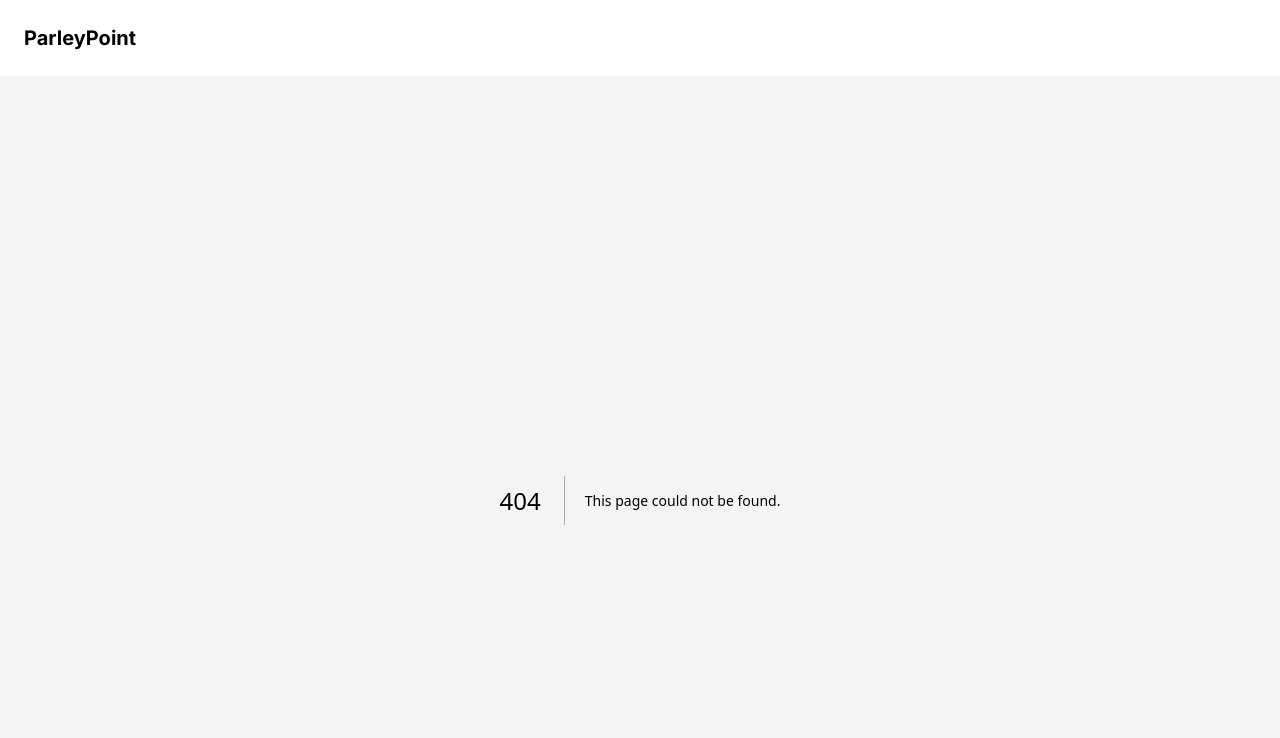
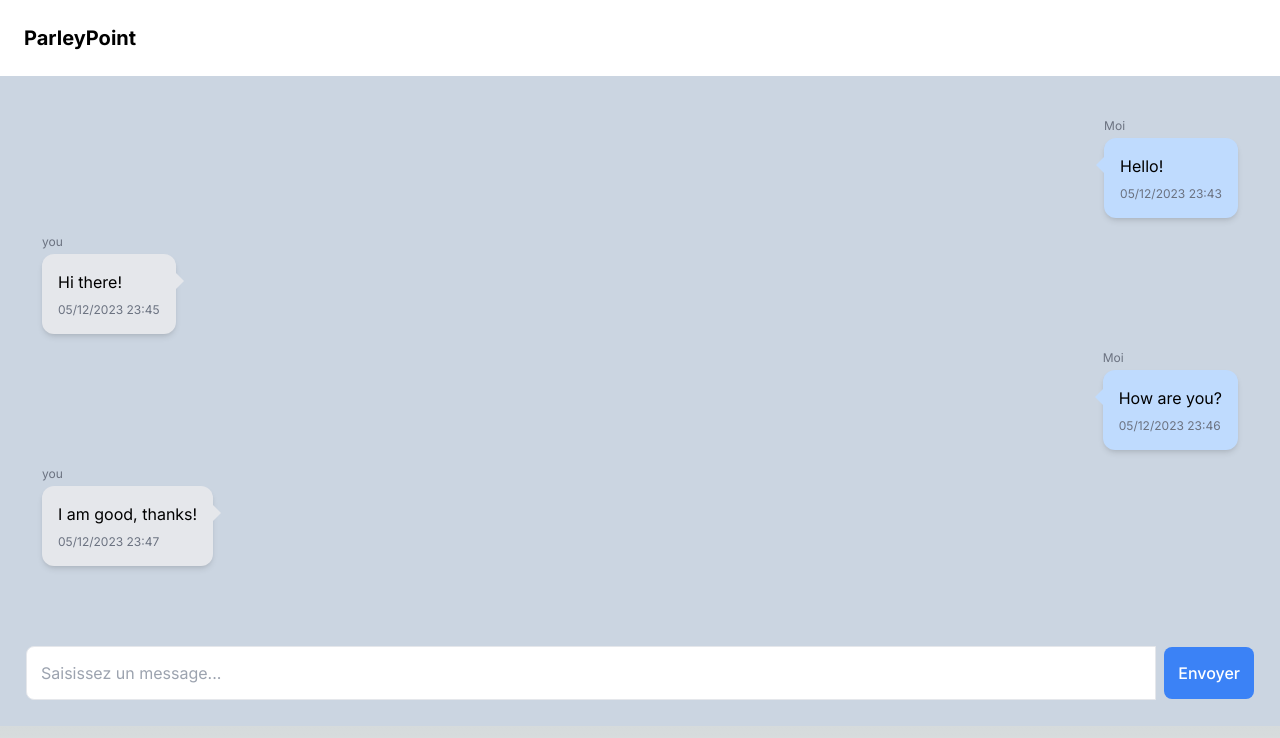
Before and after one commit to 242darkman/chat-temps-reel-next-nest, a Next.js app in the folder chat-real-time/: page /chat in a window 1280 px wide. Before the commit this address had no page. Shown: the top 738 px of the page. Built offline with nearby package versions, Linux system fonts and the light colour scheme.

Commit message:
feat: ajout de l'interface utilisatur du chat

```diff
--- a/chat-real-time/package.json
+++ b/chat-real-time/package.json
@@ -14,7 +14,8 @@
     "react": "^18",
     "react-dom": "^18",
     "react-icons": "^4.12.0",
-    "socket.io-client": "^4.7.2"
+    "socket.io-client": "^4.7.2",
+    "tailwind-scrollbar-hide": "^1.1.7"
   },
   "devDependencies": {
     "@babel/core": "^7.23.5",
@@ -22,6 +23,7 @@
     "babel-preset-next": "^1.4.0",
     "eslint": "^8",
     "eslint-config-next": "14.0.3",
+    "eslint-plugin-react": "^7.33.2",
     "postcss": "^8",
     "tailwindcss": "^3.3.0"
   }
--- /dev/null
+++ b/chat-real-time/src/app/chat/page.js
@@ -0,0 +1,34 @@
+'use client';
+
+import BaseChatInput from '@/components/BaseChatInput.jsx';
+import BaseChatMessagesDisplay from '@/components/BaseChatMessagesDisplay.jsx';
+import React from 'react';
+import { UserProvider } from '@/stores/UserContext.js';
+
+export default function ChatPage () {
+  const messages = [
+    { user: 'me', message: 'Hello!', timestamp: '05/12/2023 23:43' },
+    { user: 'you', message: 'Hi there!', timestamp: '05/12/2023 23:45' },
+    { user: 'me', message: 'How are you?', timestamp: '05/12/2023 23:46' },
+    { user: 'you', message: 'I am good, thanks!', timestamp: '05/12/2023 23:47' },
+  ];
+
+  const handleSend = (message) => {
+    // Handle sending message
+    console.log('Sending message:', message);
+  };
+
+  return (
+    <UserProvider>
+      <div className="flex flex-col h-full">
+        <div className="flex-grow overflow-y-auto p-4 scrollbar-hide">
+          <BaseChatMessagesDisplay messages={messages} />
+        </div>
+
+        <div className="p-4">
+          <BaseChatInput onSend={handleSend} />
+        </div>
+      </div>
+    </UserProvider>
+  );
+};
--- a/chat-real-time/src/app/layout.js
+++ b/chat-real-time/src/app/layout.js
@@ -1,8 +1,9 @@
-import './globals.css'
+import './globals.css';
 
-import { Inter } from 'next/font/google'
+import { Inter } from 'next/font/google';
+import Link from 'next/link';
 
-const inter = Inter({ subsets: ['latin'] })
+const inter = Inter({ subsets: ['latin'] });
 
 export const metadata = {
   title: 'ParleyPoint',
@@ -10,16 +11,19 @@ export const metadata = {
 }
 
 export default function RootLayout({ children }) {
+
   return (
-    <html lang="en">
-      <body className={inter.className}>
-        <div className="min-h-screen bg-gray-100">
+    <html lang="fr">
+      <body className={`${inter.className} h-full`}>
+        <div className="bg-slate-300">
           <nav className="bg-white p-6">
             <div className="container mx-auto">
-              <h1 className="font-bold text-xl">ParleyPoint</h1>
+              <Link href="/">
+                <h1 className="font-bold text-xl cursor-pointer">ParleyPoint</h1>
+              </Link>
             </div>
           </nav>
-          <main className="container mx-auto p-6">
+          <main className="container mx-auto p-2.5">
             {children}
           </main>
         </div>
--- a/chat-real-time/src/app/page.js
+++ b/chat-real-time/src/app/page.js
@@ -1,10 +1,23 @@
+'use client';
+
+import { UserContext, UserProvider } from '@/stores/UserContext.js';
+import { useContext, useState } from 'react';
+
 import BaseButton from '@/components/BaseButton.jsx';
 import { FaArrowRight } from 'react-icons/fa';
-import { useRouter } from 'next/router';
-import { useState } from 'react';
+import { useRouter } from 'next/navigation';
 
 export default function Home() {
+  return (
+    <UserProvider>
+      <HomePageContent />
+    </UserProvider>
+  );
+}
+
+function HomePageContent() {
   const [username, setUsername] = useState('');
+  const { setContextUsername } = useContext(UserContext);
   const router = useRouter();
 
   const handleUsernameChange = (event) => {
@@ -12,23 +25,34 @@ export default function Home() {
   };
 
   const handleChatRedirect = () => {
+    setContextUsername(username);
     router.push('/chat');
   };
 
   return (
-    <div className="flex flex-col items-center justify-center min-h-screen py-2">
-      <h1 className="text-4xl">Bienvenue sur ParleyPoint</h1>
-      <p className="mt-3 text-2xl">Entrez votre nom d'utilisateur pour commencer à discuter</p>
+    <div className="flex flex-col items-center justify-center min-h-full py-2">
+      <h1 className="text-4xl mb-1 text-blue-400 shadow-lg animate-pulse">
+        Bienvenue sur ParleyPoint
+      </h1>
+      <p className="mt-3 text-2xl text-bright-color">
+        Entrez votre nom d'utilisateur pour commencer à discuter
+      </p>
       <input
         type="text"
-        placeholder="Username"
+        placeholder="Nom d'utilisateur"
         value={username}
         onChange={handleUsernameChange}
-        className="mt-5 p-2 border rounded"
+        className="my-8 p-3 border rounded-md w-1/3"
       />
       {username && (
-        <BaseButton onClick={handleChatRedirect} theme="primary">
-          Commencer la discussion <FaArrowRight />
+        <BaseButton
+          onClick={handleChatRedirect}
+          theme="primary"
+          icon={<FaArrowRight />}
+          iconPosition="right"
+          className="mt-8"
+        >
+          Commencer la discussion
         </BaseButton>
       )}
     </div>
--- a/chat-real-time/src/components/BaseButton.jsx
+++ b/chat-real-time/src/components/BaseButton.jsx
@@ -1,18 +1,36 @@
 import React from 'react';
 
-const BUTTON_THEMES = {
-  primary: 'bg-blue-500 text-white',
-  secondary: 'bg-white text-blue-500 border border-blue-500',
-  tertiary: 'bg-transparent text-blue-500',
-};
+const BaseButton = ({ theme, children, icon, iconPosition, onClick }) => {
+  const getButtonClasses = () => {
+    const baseClasses = 'inline-flex items-center justify-center font-medium rounded-lg focus:outline-none focus:ring-2 focus:ring-offset-2 p-3.5';
+    if (theme === 'primary') {
+      return `${baseClasses} bg-blue-500 text-white hover:bg-blue-600`;
+    }
+    if (theme === 'secondary') {
+      return `${baseClasses} bg-gray-300 text-gray-700 hover:bg-gray-400`;
+    }
+    if (theme === 'tertiary') {
+      return `${baseClasses} bg-transparent text-gray-500 hover:text-gray-700`;
+    }
+    return baseClasses;
+  };
 
-const BaseButton = ({ children, theme = 'primary', icon, ...props }) => {
-  const themeClasses = BUTTON_THEMES[theme];
+  const getIconClasses = () => {
+    const baseClasses = 'w-5 h-5 mx-2.5';
+    if (iconPosition === 'left') {
+      return `${baseClasses} order-first`;
+    }
+    if (iconPosition === 'right') {
+      return `${baseClasses} order-last`;
+    }
+    return baseClasses;
+  };
 
   return (
-    <button className={`p-2 rounded ${themeClasses}`} {...props}>
-      {icon && <span className="mr-2">{icon}</span>}
-      {children}
+    <button className={getButtonClasses()} onClick={onClick}>
+      {icon && iconPosition === 'left' && <span className={getIconClasses()}> { icon } </span>}
+      <span> { children } </span>
+      {icon && iconPosition === 'right' && <span className={getIconClasses()}> { icon } </span>}
     </button>
   );
 };
--- /dev/null
+++ b/chat-real-time/src/components/BaseChatBubble.jsx
@@ -0,0 +1,19 @@
+import React from 'react';
+
+const BaseChatBubble = ({ user, message, timestamp, isContinued }) => {
+  return (
+    <div className={`flex ${user === 'me' ? 'justify-end' : 'justify-start'} mb-4`}>
+      <div className={`flex flex-col max-w-2/3`}>
+        {!isContinued && <p className="text-xs text-gray-500 mb-1">{user === 'me' ? 'Moi' : user}</p>}
+        <div className={`rounded-xl p-4 shadow-md ${user === 'me' ? 'bg-blue-200' : 'bg-gray-200'} relative`}>
+          {user === 'me' && <div className="absolute -left-2 top-3 w-0 h-0 border-t-[15px] border-t-transparent border-r-[15px] border-r-blue-200 border-b-[15px] border-b-transparent"></div>}
+          {user !== 'me' && <div className="absolute -right-2 top-3 w-0 h-0 border-t-[15px] border-t-transparent border-l-[15px] border-l-gray-200 border-b-[15px] border-b-transparent"></div>}
+          <p className="break-words">{message}</p>
+          <p className="text-xs text-gray-500 mt-2">{timestamp}</p>
+        </div>
+      </div>
+    </div>
+  );
+};
+
+export default BaseChatBubble;
--- /dev/null
+++ b/chat-real-time/src/components/BaseChatInput.jsx
@@ -0,0 +1,37 @@
+import React, { useState } from 'react';
+
+import BaseButton from '@/components/BaseButton.jsx';
+import { MdSend } from 'react-icons/md';
+
+const BaseChatInput = ({ onSend }) => {
+  const [message, setMessage] = useState('');
+
+  const handleSend = () => {
+    if (message.trim() !== '') {
+      onSend(message);
+      setMessage('');
+    }
+  };
+
+  return (
+    <div className="flex items-center mt-4 gap-2">
+      <input
+        type="text"
+        value={message}
+        onChange={(e) => setMessage(e.target.value)}
+        className="flex-grow p-3.5 rounded-l-lg border border-gray-200 focus:outline-none focus:ring-2 focus:ring-blue-500"
+        placeholder="Saisissez un message..."
+      />
+      <BaseButton
+        onClick={handleSend}
+        icon={<MdSend />}
+        theme="primary"
+        className="rounded-r-lg"
+      >
+        Envoyer
+      </BaseButton>
+    </div>
+  );
+};
+
+export default BaseChatInput;
--- /dev/null
+++ b/chat-real-time/src/components/BaseChatMessagesDisplay.jsx
@@ -0,0 +1,28 @@
+import React, { useEffect, useRef } from 'react';
+
+import BaseChatBubble from '@/components/BaseChatBubble.jsx';
+
+const BaseChatMessagesDisplay = ({ messages }) => {
+  const messagesEndRef = useRef(null);
+
+  useEffect(() => {
+    messagesEndRef.current?.scrollIntoView({ behavior: 'smooth' });
+  }, [messages]);
+
+  return (
+    <div className="overflow-y-auto p-4 h-full">
+      {messages.map((message, index) => (
+        <BaseChatBubble
+            key={index}
+            user={message.user}
+            message={message.message}
+            timestamp={message.timestamp}
+            isContinued={index > 0 && messages[index - 1].user === message.user}
+          />
+      ))}
+      <div ref={messagesEndRef} />
+    </div>
+  );
+};
+
+export default BaseChatMessagesDisplay;
--- /dev/null
+++ b/chat-real-time/src/stores/UserContext.js
@@ -0,0 +1,23 @@
+import React, { useState } from 'react';
+
+/**
+ * Création d'un nouveau contexte
+ */
+export const UserContext = React.createContext();
+
+/**
+ * Création d'un composant UserProvider qui enveloppera ses enfants avec un UserContext.Provide,
+ * rendant le contexte disponible à tous les composants enfants
+ *
+ * @param {object} children - The children of the UserProvider component.
+ * @return {JSX.Element} The wrapped children with the UserContext.Provider.
+ */
+export const UserProvider = ({ children }) => {
+  const [contextUsername, setContextUsername] = useState('');
+
+  return (
+    <UserContext.Provider value={{ contextUsername, setContextUsername }}>
+      {children}
+    </UserContext.Provider>
+  );
+};
--- a/chat-real-time/tailwind.config.js
+++ b/chat-real-time/tailwind.config.js
@@ -14,5 +14,7 @@ module.exports = {
       },
     },
   },
-  plugins: [],
+  plugins: [
+    require('tailwind-scrollbar-hide'),
+  ],
 }
```
Also changed, not shown: chat-real-time/.babelrc (deleted), chat-real-time/src/app/globals.css (line endings or trailing spaces), 1 other file (tests, documents, lock files or other folders).
